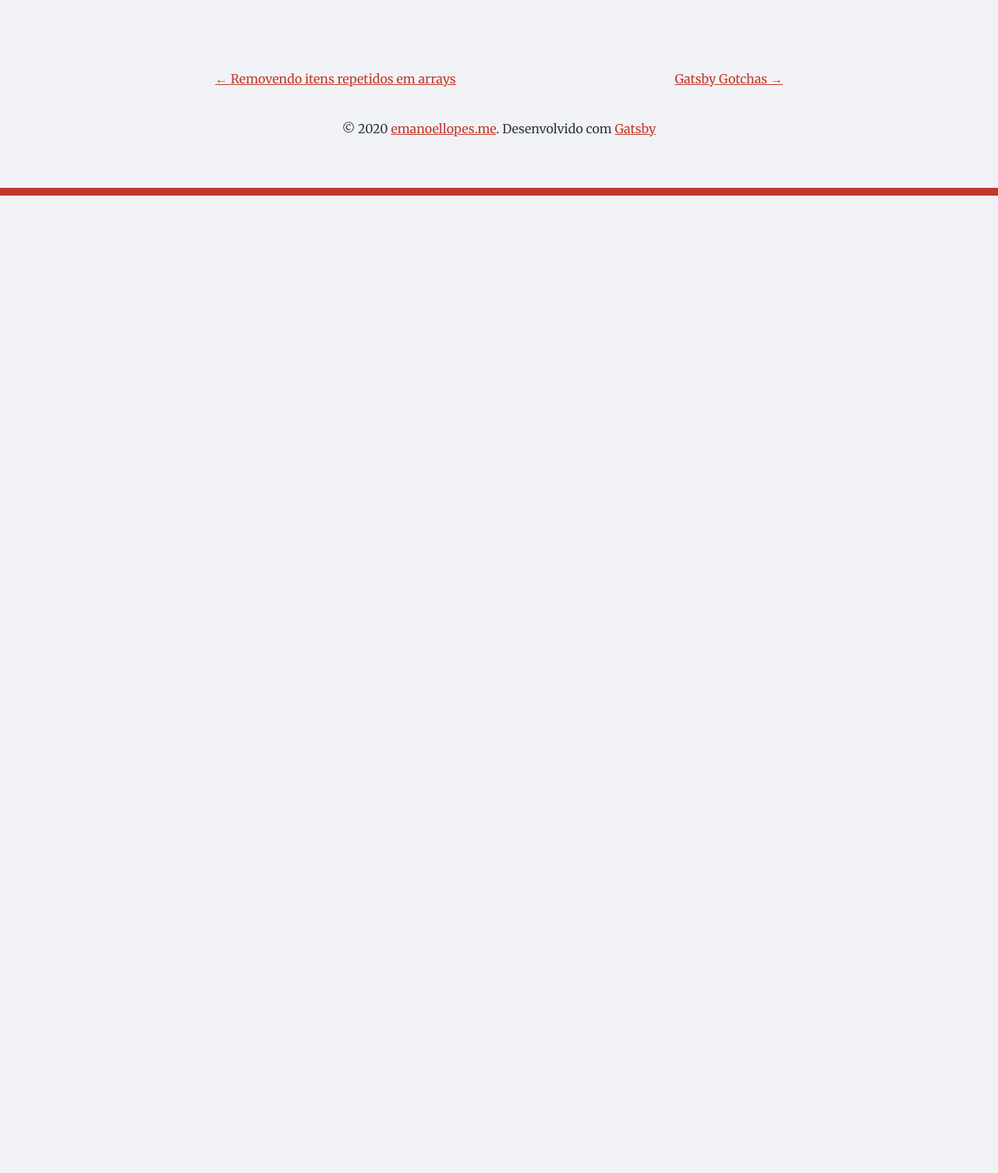
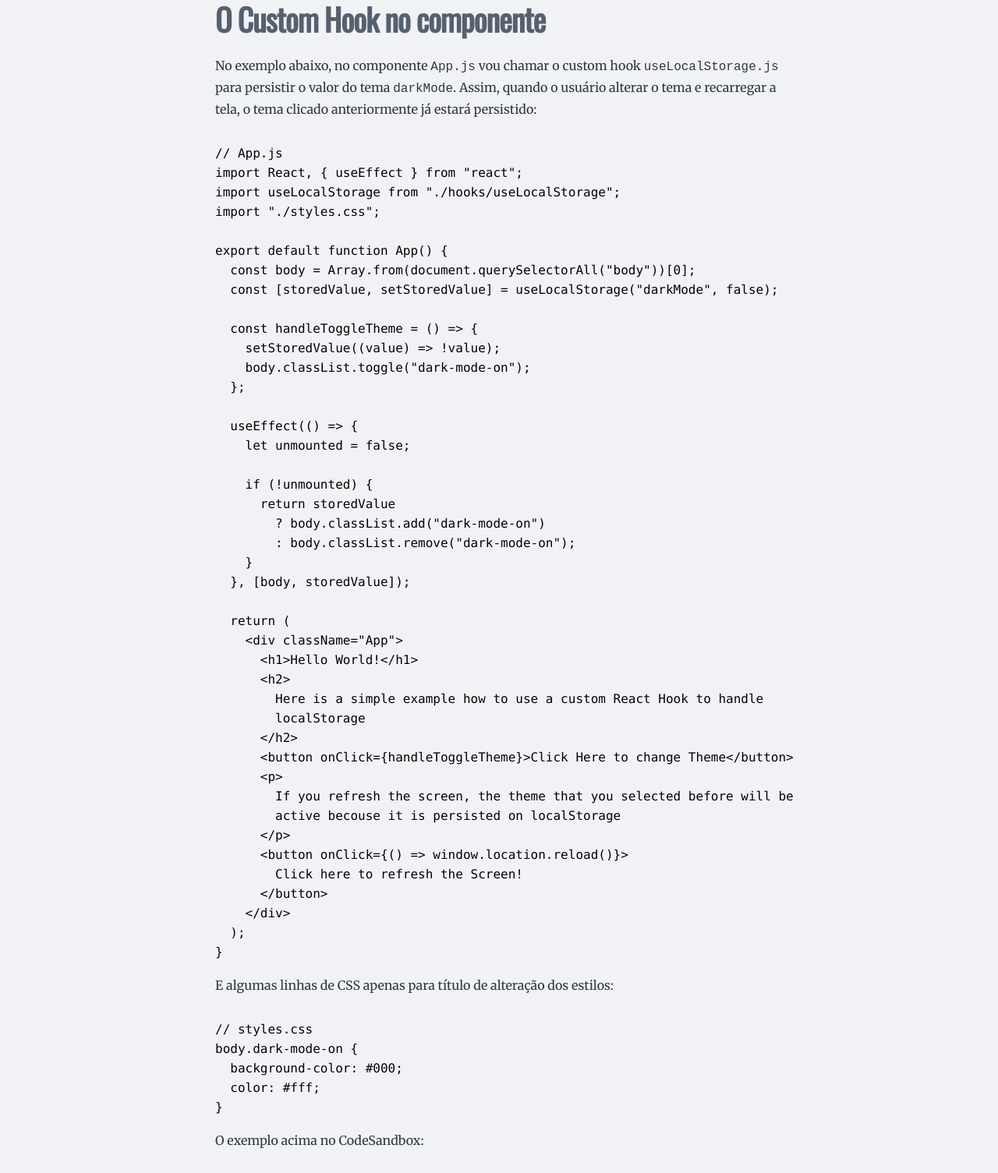
Before and after one commit to EmanoelLopes/my-blog, a Gatsby site: page /criando-um-custom-react-hook-para-localstorage/ in a window 1280 px wide. Shown: the part 1081-2586 px from the top of the page at 78% size. Before the commit the page ends 1332 px from the top, so only its background shows below. Built offline with nearby package versions, Linux system fonts and the light colour scheme; Gatsby itself is replaced by a stand-in of ours; some packages are replaced by stand-ins of ours; code samples lack their colours; grey boxes are pictures that could not be loaded.

Commit message:
Adding a new post

````diff
--- a/content/blog/criando-um-custom-react-hook-para-localstorage/index.md
+++ b/content/blog/criando-um-custom-react-hook-para-localstorage/index.md
@@ -5,8 +5,14 @@ description: "Criando um custom React Hook para lidar com localStorage"
 tags: ["React", "React Hooks", "JavaScript", "localStorage"]
 ---
 
+Com a chegada dos [Hooks](https://reactjs.org/docs/hooks-intro.html) à partir da versão 16.8, uma gama enorme de possibilidades foi aberta em aplicações React. Além de possibilitar o uso de states e o lifecycle dentro de componentes funcionais, também foi possível criar os nosso próprios hooks. Aqui apresento uma abordagem de como criar um hook customizado para persistir valores no localStorage.
+
+## Criando o custom Hook
+
+A lógica é similar ao uso do `useState` em algum componente, contudo neste caso não há a necessidade de chamar a instância do React:
+
 ```javascript
-// useLocalStorage.js
+// hooks/useLocalStorage.js
 import { useState } from 'react';
 
 const useLocalStorage = (key, initialValue) => {
@@ -26,3 +32,71 @@ const useLocalStorage = (key, initialValue) => {
 
 export default useLocalStorage;
 ```
+
+# O Custom Hook no componente
+
+No exemplo abaixo, no componente `App.js` vou chamar o custom hook `useLocalStorage.js` para persistir o valor do tema `darkMode`. Assim, quando o usuário alterar o tema e recarregar a tela, o tema clicado anteriormente já estará persistido:
+
+```javascript
+// App.js
+import React, { useEffect } from "react";
+import useLocalStorage from "./hooks/useLocalStorage";
+import "./styles.css";
+
+export default function App() {
+  const body = Array.from(document.querySelectorAll("body"))[0];
+  const [storedValue, setStoredValue] = useLocalStorage("darkMode", false);
+
+  const handleToggleTheme = () => {
+    setStoredValue((value) => !value);
+    body.classList.toggle("dark-mode-on");
+  };
+
+  useEffect(() => {
+    let unmounted = false;
+
+    if (!unmounted) {
+      return storedValue
+        ? body.classList.add("dark-mode-on")
+        : body.classList.remove("dark-mode-on");
+    }
+  }, [body, storedValue]);
+
+  return (
+    <div className="App">
+      <h1>Hello World!</h1>
+      <h2>
+        Here is a simple example how to use a custom React Hook to handle
+        localStorage
+      </h2>
+      <button onClick={handleToggleTheme}>Click Here to change Theme</button>
+      <p>
+        If you refresh the screen, the theme that you selected before will be
+        active becouse it is persisted on localStorage
+      </p>
+      <button onClick={() => window.location.reload()}>
+        Click here to refresh the Screen!
+      </button>
+    </div>
+  );
+}
+```
+
+E algumas linhas de CSS apenas para título de alteração dos estilos:
+
+```css
+// styles.css
+body.dark-mode-on {
+  background-color: #000;
+  color: #fff;
+}
+```
+
+O exemplo acima no CodeSandbox:
+
+<iframe src="https://codesandbox.io/embed/custom-react-hook-uselocalstorage-mlqjq?fontsize=14&hidenavigation=1&theme=dark"
+     style="width:100%; height:500px; border:0; border-radius: 4px; overflow:hidden;"
+     title="custom-react-hook-useLocalStorage"
+     allow="accelerometer; ambient-light-sensor; camera; encrypted-media; geolocation; gyroscope; hid; microphone; midi; payment; usb; vr; xr-spatial-tracking"
+     sandbox="allow-forms allow-modals allow-popups allow-presentation allow-same-origin allow-scripts"
+   ></iframe>
````
Also changed, not shown: content/blog/criando-um-custom-react-hook-para-localstorage/localstorage-01.jpg (added), content/blog/criando-um-custom-react-hook-para-localstorage/localstorage-02.jpg (added).
